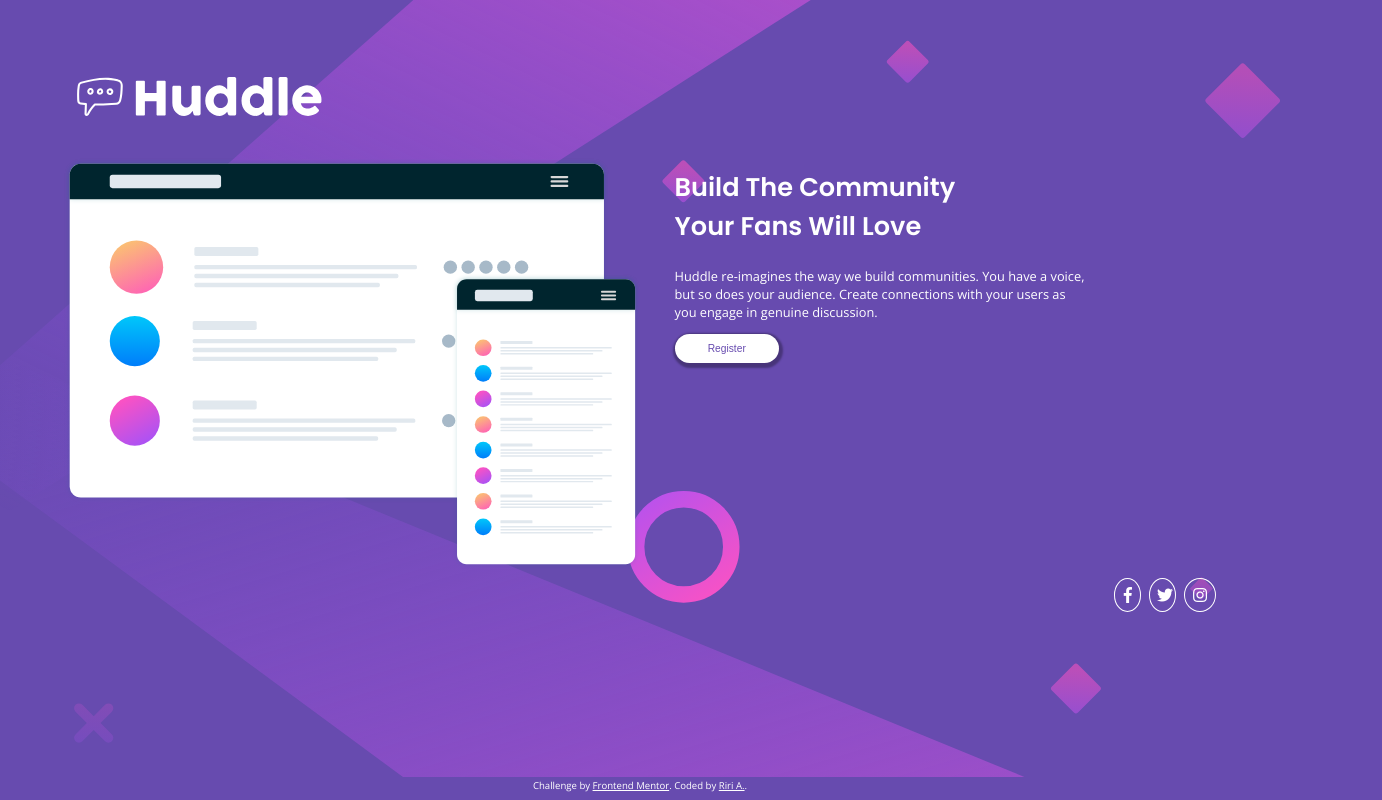
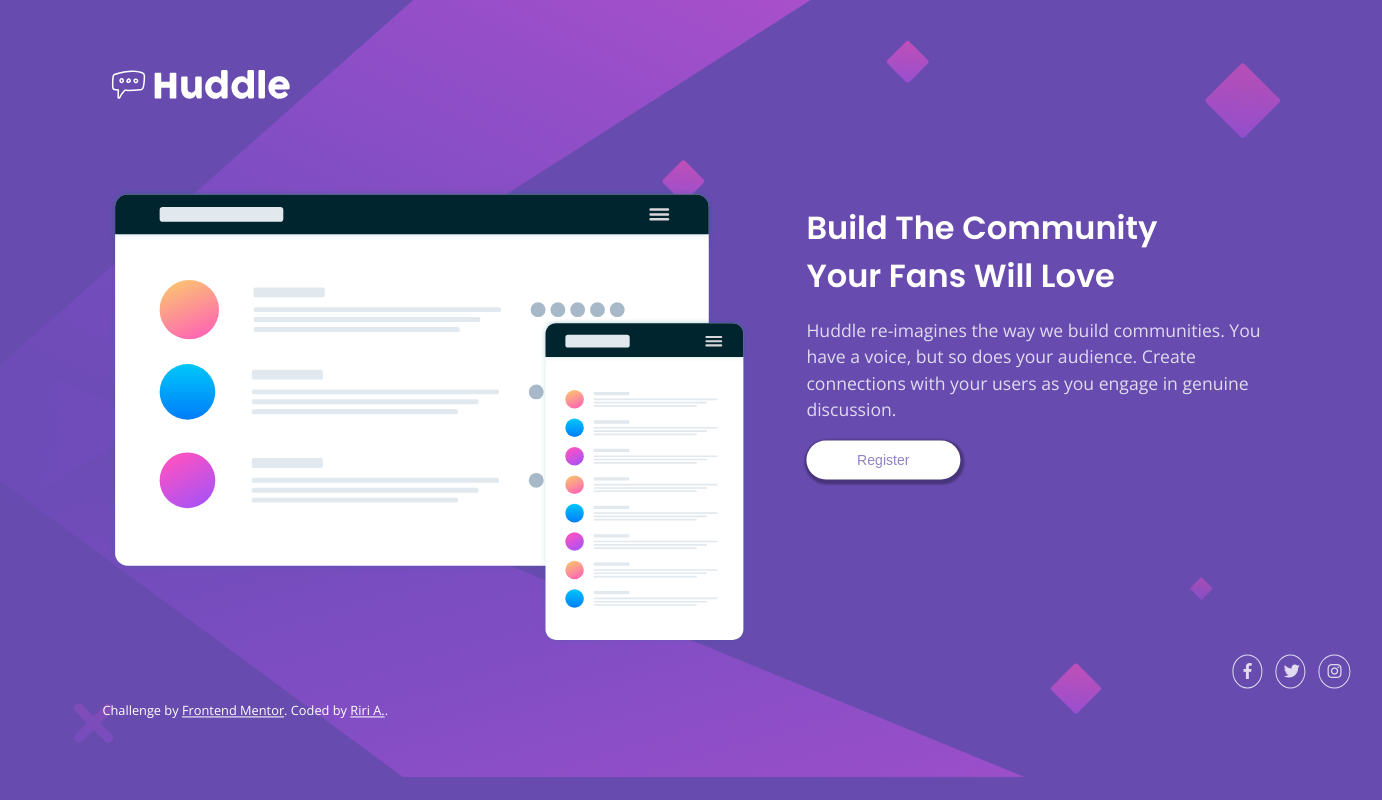
Before and after one commit to riri-coder/Huddle-Landing-Page, a plain HTML site: page index.html in a window 1280 px wide. Shown: the whole page, 1382 px wide, since content can reach past the window. Drawn offline with nearby package versions, Linux system fonts and the light colour scheme.

Commit message:
modified

```diff
--- a/index.html
+++ b/index.html
@@ -9,13 +9,10 @@
   <link rel="stylesheet" href="https://use.fontawesome.com/releases/v5.0.8/css/all.css">
 </head>
 
-<body class="background-desktop">
-<div class="grid-container">
-  <img  class="logo" src="images/logo.svg" alt="logo"/>
-  <div></div>
-<div class="illustration">
-  <img  src="images/illustration-mockups.svg" alt="illustration" />
-</div>
+<body>
+<img  class="logo" src="images/logo.svg" alt="huddle-logo" width="100%" height="auto"/>
+  <img class="illustration"  src="images/illustration-mockups.svg" alt="illustration" width="100%" height="auto" />
+
   <div class="verbiage">
     <h2> Build The Community Your Fans Will Love</h2>
       <p>
@@ -29,7 +26,6 @@
     </p>
 </div>
 
-</div>
 <div class="social">
   <a href="#"  class="icon-facebook">
   <i class="fab fa-facebook-f">
--- a/styles.css
+++ b/styles.css
@@ -9,82 +9,57 @@ html {
 }
 
 html {
+  background: url(images/bg-mobile.svg) no-repeat top;
+  background-size: contain;
   background-color: #674baf;
-  width: 100%;
-  height: 100%;
   margin: 0;
   padding: 0;
-}
-
-.background-desktop {
-  background: url(images/bg-desktop.svg) no-repeat;
-  background-size: contain;
-  position: fixed;
-  width: 100%;
-  height: 100%;
 }
 
 body {
   font-family: 'Open Sans', sans-serif;
   color: white;
-  margin: 0;
-  padding: 0;
-  font-size: 2.5vw;
+  display: flex;
+  flex-flow: column wrap;
+  justify-content: center;
+  align-items: center;
+  font-size: 4vw;
+  padding: 5%;
 }
 
-.grid-container {
-  display: grid;
-  grid-template-columns: repeat(2, minmax(0, 100%));
-  text-align: center;
-  max-height: 100%;
-  padding: 5% 5% 0;
-  margin: 0;
+.logo{
+  max-width: 50%;
+  margin-right: auto;
 }
 
-.logo >img{
-  object-fit: cover;
-  width: 30%;
-  max-width: 100%;
-  height: auto;
+.illustration{
+  margin: 13% 0 10% 0;
 }
 
-
-.illustration >img {
-  object-fit: cover;
-  max-width: 100%;
-  max-height: 100%;
-  margin-top: 5%;
+.verbiage{
+  text-align: center;
 }
-
-
-.verbiage {
-  padding-left: 3%;
-  padding-right: 22%;
-  margin-top: 3%;
-  margin-left: 3%;
-}
-
 .verbiage h2 {
   font-family: 'Poppins', sans-serif;
-  font-size: .8em;
-  margin-right: 20%;
-  text-align: left;
+  font-size: 1.8em;
 }
 
 .verbiage p {
   font-family: 'Open Sans', sans-serif;
-  font-size: .4em;
-  text-align: left;
+  font-size: 1.1em;
+  padding: 0 1% 5%;
+  line-height: 1.5;
+  color: rgba(255, 255, 255, 0.8);
 }
 
 button {
   border: none;
   border-radius: 32px;
-  color: #674baf;
+  color: hsla(257, 40%, 49%, 70%);
   font-size: .8em;
   font-weight: 400;
   background-color: white;
-  padding: 2.2% 8%;
+  padding: .8rem 5rem;
   box-shadow: 1px 2px 2px 3px rgba(0, 0, 0, 0.3);
 }
 
@@ -98,51 +73,41 @@ button:focus{
 }
 
 .attribution {
-  font-size: .3em;
-  display: inline-block;
-  text-align: center;
-  width: 100vw;
-  margin: 0;
-  padding: 0;
-  position: absolute;
-  bottom: 1%;
+  font-size: .8em;
 }
 
 .attribution a {
   color: white;
 }
 
-.social {
+.social{
   display: flex;
-  flex-direction: row;
-  justify-content: flex-end;
-  padding: 0;
+  flex-flow: row nowrap;
 }
-
 .icon-facebook {
-  color: #fff;
-  font-size: .5em;
-  border: .1em solid white;
-  padding: 5px 8px 5px 9px;
+  color: rgba(255, 255, 255, 0.8);
+  font-size: 1em;
+  border: .1em solid rgba(255, 255, 255, 0.8);;
+  padding: 5px 10px 5px 10px;
   border-radius: 50%;
   text-decoration: none;
-  margin-right: 8px;
+  margin-right: 2%;
 }
 
 .icon-twitter {
-  color: #fff;
-  font-size: .5em;
-  border: .1em solid white;
-  padding: 5px 2px 5px 7px;
+  color: rgba(255, 255, 255, 0.8);
+  font-size: 1em;
+  border: .1em solid rgba(255, 255, 255, 0.8);;
+  padding: 5px 5px 5px 7px;
   border-radius: 50%;
   text-decoration: none;
-  margin-right: 8px;
+  margin-right: 2%;
 }
 
 .icon-instagram {
-  color: #fff;
-  font-size: .5em;
-  border: .1em solid white;
+  color: rgba(255, 255, 255, 0.8);
+  font-size: 1em;
+  border: .1em solid rgba(255, 255, 255, 0.8);;
   padding: 5px 8px;
   border-radius: 50%;
   text-decoration: none;
@@ -155,54 +120,64 @@ button:focus{
   cursor: pointer;
 }
 
-@media only screen and (max-width: 376px) {
-  .background-desktop {
-    background: url(images/bg-mobile.svg) no-repeat center top;
-    position: fixed;
+@media only screen and (min-width: 900px) {
+  html{
+    background: url(images/bg-desktop.svg) no-repeat;
+    background-size: cover;
+    background-color: #674baf;
+    margin: 0;
+    padding: 0;
+    max-width: 100%;
   }
 
-  .grid-container{
-    display: flex;
-    flex-flow: column nowrap;
-    align-items: center;
-    margin: 5%;
+  body {
+    display: grid;
+    grid-template-columns: 50% auto;
+    grid-template-rows: repeat(4, auto);
+    align-items: flex-start;
+    font-size: 1rem;
     padding: 0;
+    margin:0;
+    transform: translate(8%,9%);
   }
 
-  .logo {
-    margin: none;
-    margin-top: 1%;
-    padding: none;
+   .logo{
+    max-width: 15%;
+    grid-column: 1/3;
+
    }
 
+.illustration{
+  margin: 14% 0 0 0;
+  transform: translate(1%,-2%);
+}
 .verbiage{
-  display: flex;
-  flex-flow: column nowrap;
-  align-items: center;
-  padding:0;
-  margin-top: 15%;
+  margin: 15% 0 0 10%;
+  text-align: left;
+  padding-right: 10%;
+
 }
   .verbiage h2{
-    font-size: 1.5rem;
-    margin:0 5%;
-    text-align: center;
+    font-size: 2em;
+    padding: 0;
+    margin:0;
+    margin-right: 30%;
   }
   .verbiage p{
-    font-size: 1.2rem;
-    text-align: center;
+    padding:0;
+    padding-right: 10%;
+    line-height: 1.5;
   }
-  button {
-    padding: 1rem 5rem;
-    font-size: .8rem;
+  button{
+    padding: 2.5% 11%;
   }
   .social{
-    font-size: 2rem;
-    display: inline-block;
-    width: 100vw;
-    text-align: center;
-    margin-bottom: 4%;
+    display: flex;
+    flex-flow: row nowrap;
+    justify-content: flex-end;
+    grid-column: 2 / 3;
   }
-  .attribution{
-    font-size: .5rem;
+
+footer{
+  grid-column: 1 / 3;
 }
-}
```
Lines whose indentation alone changed are shown as unchanged.
